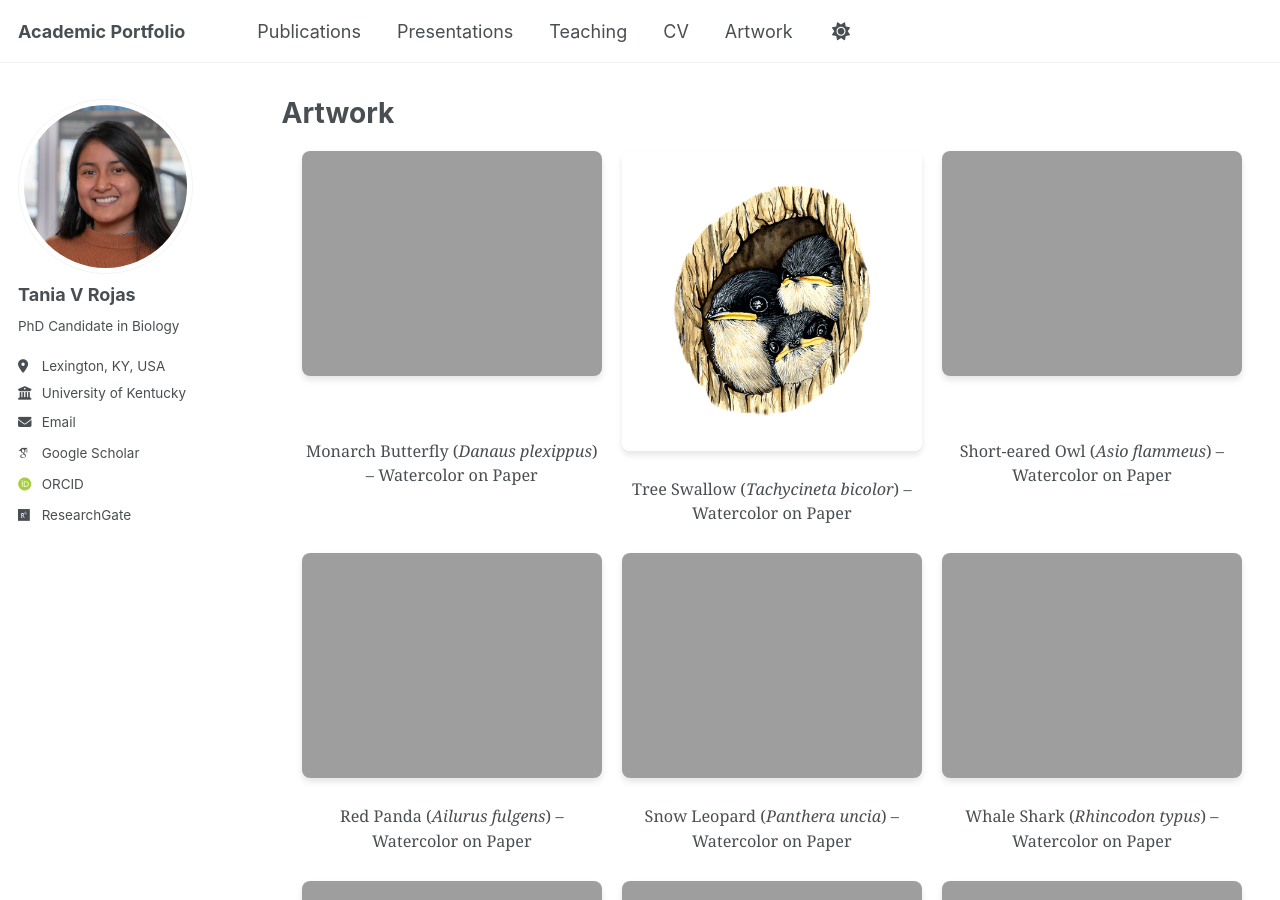
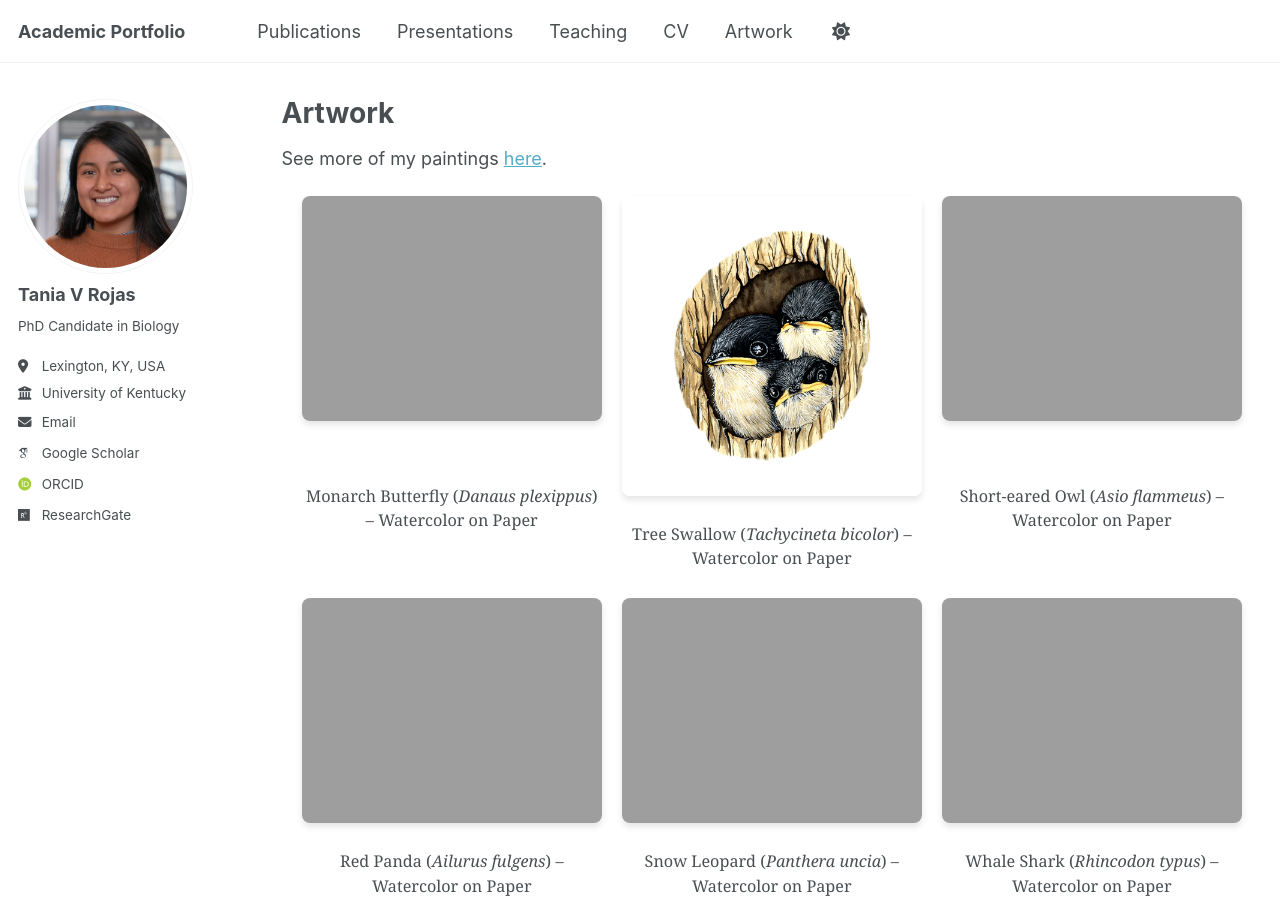
Before and after one commit to taniarojasc/taniarojasc.github.io, a Jekyll site: the page built from _pages/artwork.html, in a window 1280 px wide and 900 px high. Built offline with Jekyll 4.4.1, drawn with Linux system fonts in a browser that asks for light colours; some web fonts are replaced; a script that is not in the unit is left out.

Commit message:
Update artwork.html

```diff
--- a/_pages/artwork.html
+++ b/_pages/artwork.html
@@ -6,7 +6,9 @@ author_profile: true
 ---
 
 
-  <p></p>
+  <p>
+  See more of my paintings <a href="https://photos.app.goo.gl/povcYnL2ttMTe1ZC9" target="_blank" rel="noopener noreferrer">here</a>.
+  </p>
 
   <!-- WILDLIFE -->
 
```
